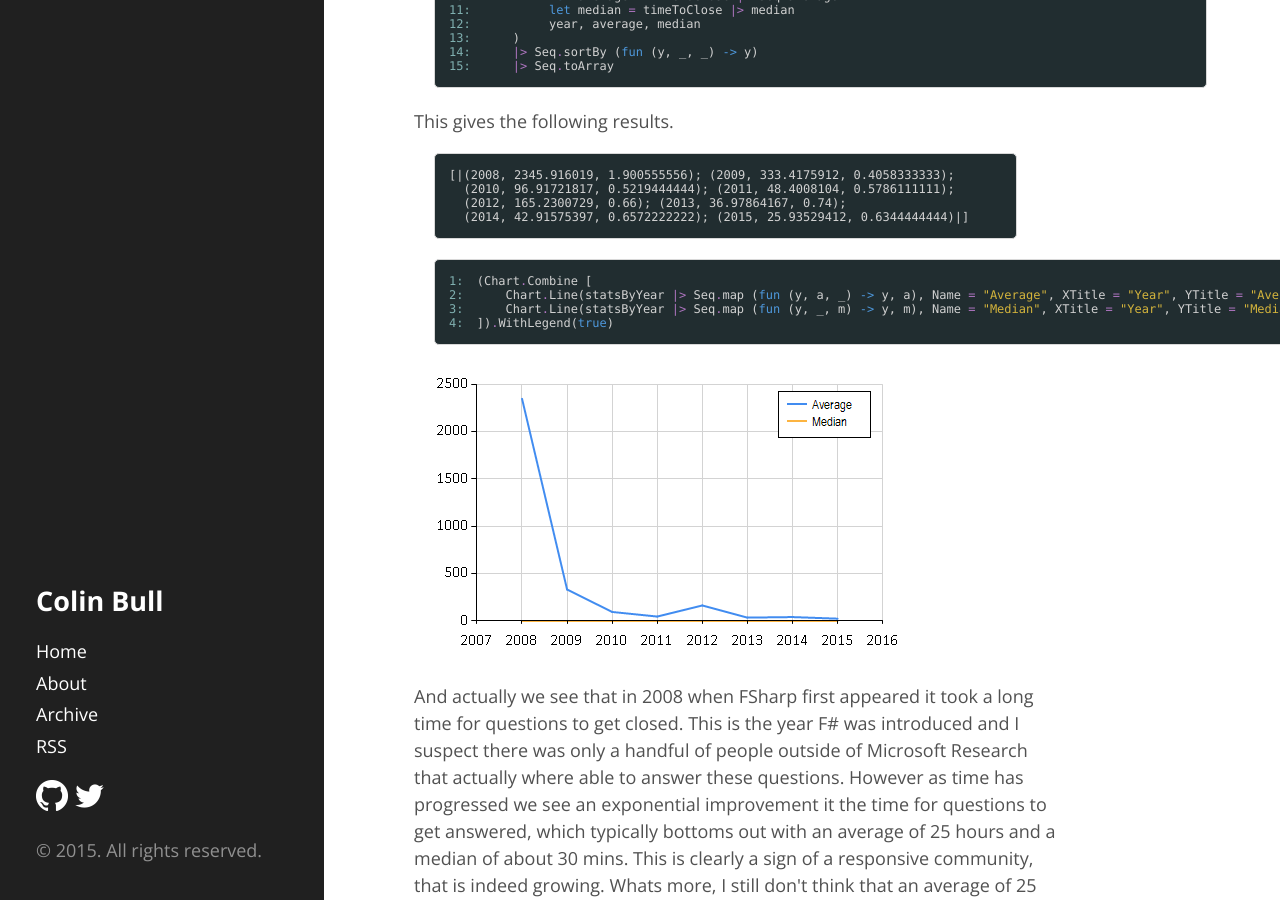
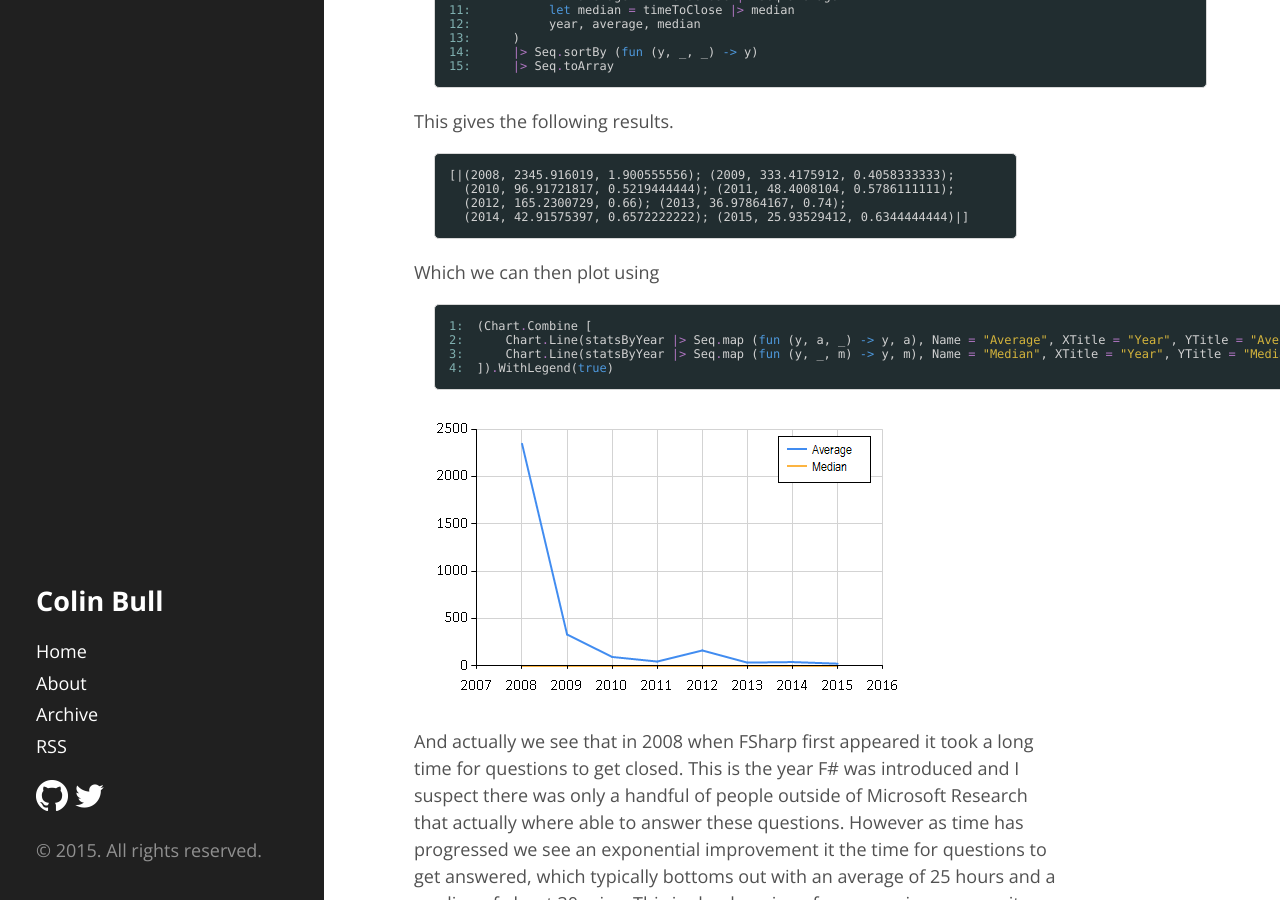
Before and after one commit to colinbull/colinbull.github.io, a Jekyll site: the page built from _posts/2015-03-24-Why-I-Like-FSharp.html, in a window 1280 px wide and 900 px high, scrolled down 3390 px. Built offline with Jekyll 4.4.1, drawn with Linux system fonts in a browser that asks for light colours; some web fonts are replaced; Markdown is read by kramdown in place of the engine named in the settings.

Commit message:
including header

```diff
--- a/_posts/2015-03-24-Why-I-Like-FSharp.html
+++ b/_posts/2015-03-24-Why-I-Like-FSharp.html
@@ -255,6 +255,8 @@
   (2014, 42.91575397, 0.6572222222); (2015, 25.93529412, 0.6344444444)|]
 </code></pre></td></tr></table>
 
+<p>Which we can then plot using</p>
+
 <table class="pre"><tr><td class="lines"><pre class="fssnip">
 <span class="l">1: </span>
 <span class="l">2: </span>
@@ -271,7 +273,7 @@
 </tr>
 </table>
 
-<p><img src="{{ site.baseurl }}public/blog_imgs/images/chart_b0657737-a950-4964-afab-c3f6aeba666a.png" alt="" /></p>
+<p><img src="{{ site.baseurl }}public/blog_imgs/images/chart_5d104124-3782-423a-8cea-7f73b9d82a83.png" alt="" /></p>
 
 <p>And actually we see that in 2008 when FSharp first appeared it took a long time for questions to get closed. This is the year F# was introduced and I suspect there was only a handful of people outside of Microsoft Research that actually where able to answer these questions.
 However as time has progressed we see an exponential improvement it the time for questions to get answered, which typically bottoms out with an average of 25 hours and a median of about 30 mins. This is clearly a sign of a responsive community, that is indeed growing. Whats more,
```
Also changed, not shown: public/blog_imgs/images/chart_5d104124-3782-423a-8cea-7f73b9d82a83.png (added), 1 other file.
